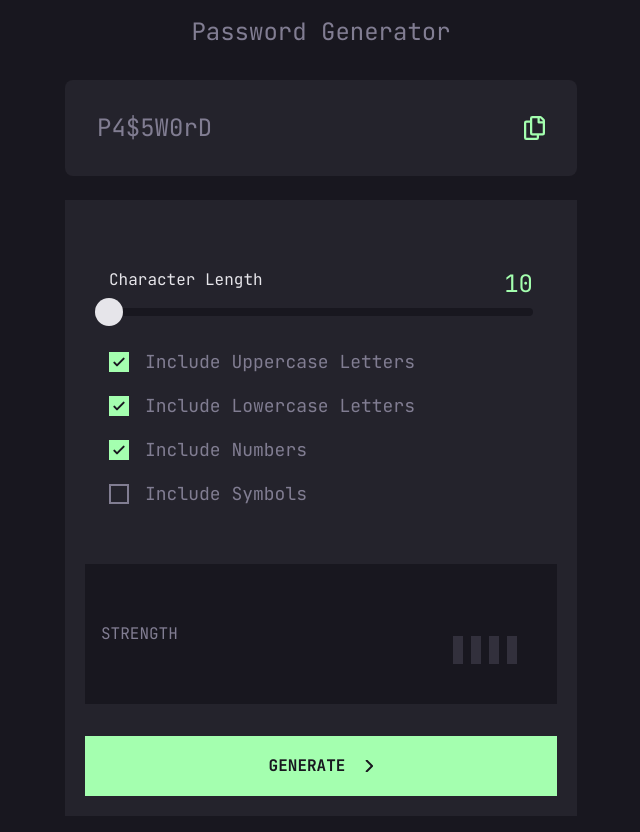
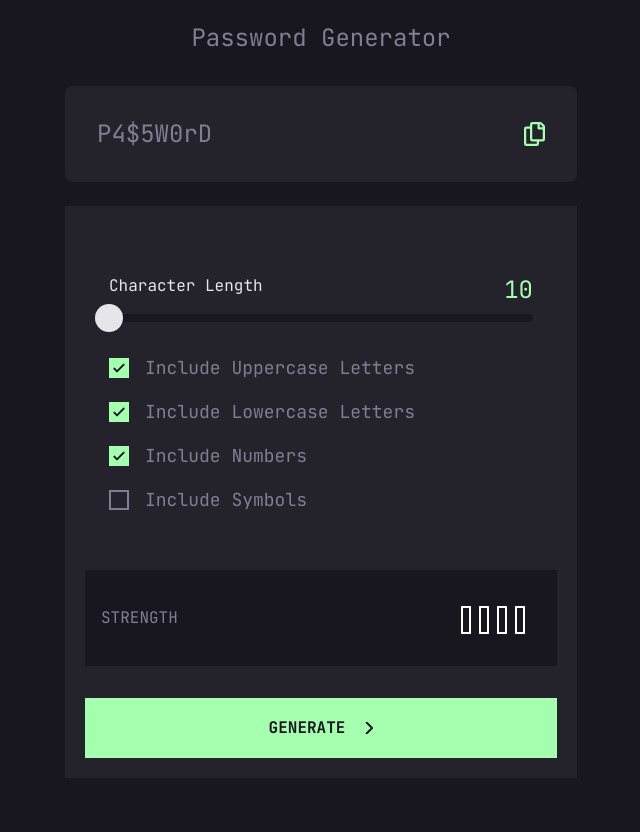
Before and after one commit to TinasheMuchabaiwa/password-generator, a React (Vite) app: page / in a window 1280 px wide. Shown: the whole page, without its empty margins (319-959 px from the left). After the commit the page ends 800 px from the top, so only its background shows below. Built offline with nearby package versions, Linux system fonts and the light colour scheme.

Commit message:
added entropy calculation for a more scientific way to calculate password strength

```diff
--- a/src/components/password/StrengthMeter.jsx
+++ b/src/components/password/StrengthMeter.jsx
@@ -10,11 +10,11 @@ const StrengthMeter = ({ strength }) => {
   const strengthLevels = {
     'EMPTY': {
       bars: 4,
-      color: 'bg-grey opacity-25' // Dimmed bars for empty state
+      color: 'border-white'
     },
     'TOO WEAK': {
       bars: 1,
-      color: 'bg-strength-red'
+      color: 'bg-strength-red border-white'
     },
     'WEAK': {
       bars: 2,
@@ -47,7 +47,7 @@ const StrengthMeter = ({ strength }) => {
   };
 
   return (
-    <div className="bg-very-dark p-6 mt-8 flex items-center justify-between">
+    <div className="bg-very-dark p-4 mt-1 text-2xl flex items-center justify-between">
       <div className="flex items-center gap-4">
         <span className="font-mono text-white uppercase">
           {strength === 'EMPTY' ? '' : strength}
--- /dev/null
+++ b/src/utils/security.js
@@ -0,0 +1,21 @@
+// Entropy calculation
+export const calculateEntropy = (password, options) => {
+  let poolSize = 0;
+  if (options.lowercase) poolSize += 26;
+  if (options.uppercase) poolSize += 26;
+  if (options.numbers) poolSize += 10;
+  if (options.symbols) poolSize += 33;
+
+  const entropy = password.length * Math.log2(Math.max(poolSize, 1));
+  return {
+    entropy,
+    rating: getEntropyRating(entropy),
+  };
+};
+
+const getEntropyRating = (entropy) => {
+  if (entropy >= 128) return 'STRONG';
+  if (entropy >= 60) return 'MEDIUM';
+  if (entropy >= 36) return 'WEAK';
+  return 'TOO WEAK';
+};
```
